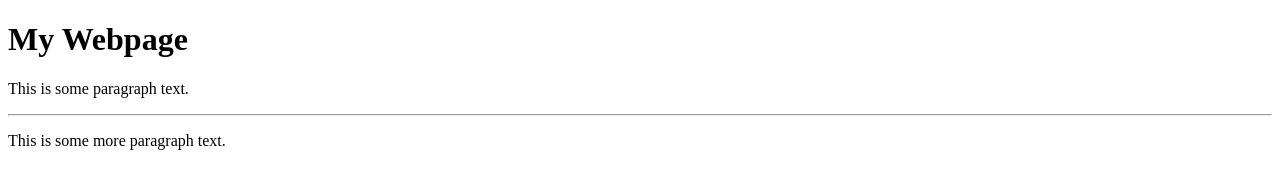
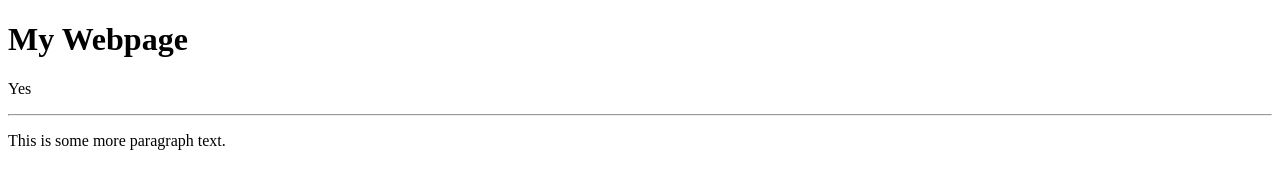
Before and after one commit to yukinko-iwasaki/testing, a plain HTML site: page index.html in a window 1280 px wide. Drawn offline with Linux system fonts and the light colour scheme.

Commit message:
Update index.html

```diff
--- a/index.html
+++ b/index.html
@@ -7,7 +7,7 @@
 
   <h1>My Webpage</h1>
 
-  <p>This is some paragraph text.</p>
+  <p>Yes</p>
 
   <hr>
 
```
